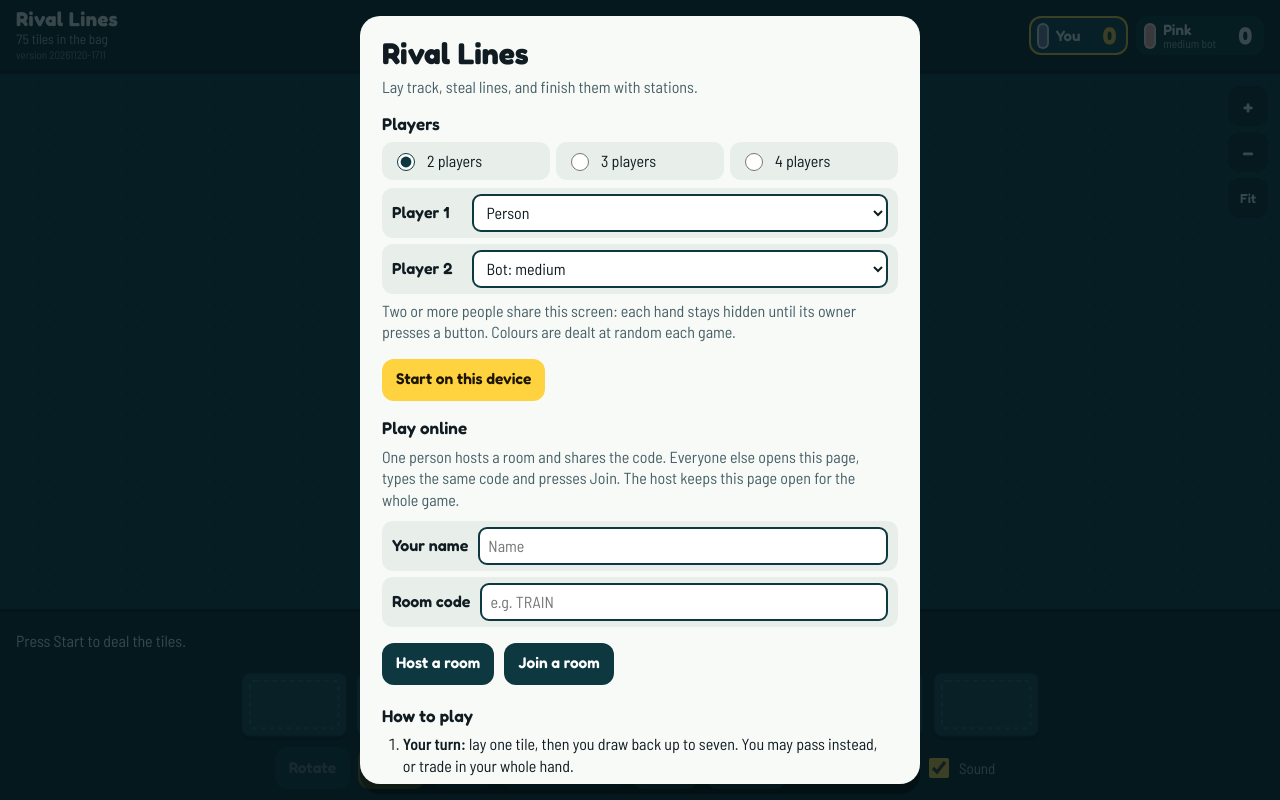
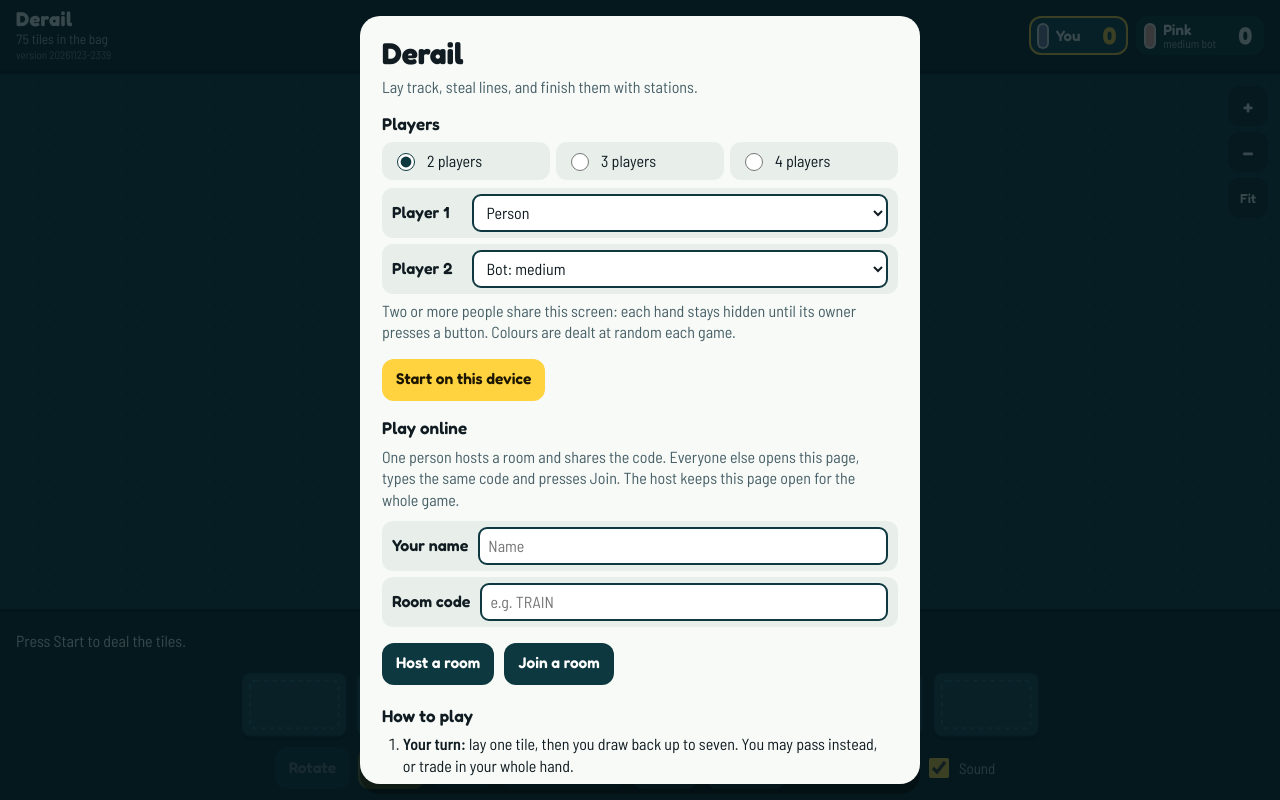
Before and after one commit to nosutt/rival-lines, a plain HTML site: page index.html in a window 1280 px wide. Drawn offline with Linux system fonts and the light colour scheme.

Commit message:
Rename the game to Derail
Co-Authored-By: Claude Opus 5.5 <noreply@anthropic.com>
Claude-Session: https://claude.ai/code/session_01Cqc4oaWtBfKEk3cexZ1itL

```diff
--- a/index.html
+++ b/index.html
@@ -3,10 +3,10 @@
 <head>
 <meta charset="utf-8">
 <meta name="viewport" content="width=device-width, initial-scale=1">
-<title>Rival Lines Online</title>
+<title>Derail</title>
 <meta http-equiv="Cache-Control" content="no-cache, no-store, must-revalidate"><meta http-equiv="Pragma" content="no-cache"><meta http-equiv="Expires" content="0">
 <script>
-window.RL_BUILD = "20261120-1711";
+window.RL_BUILD = "20261123-2339";
 (function () { // check for a newer build: on load, when the page comes back to the front, and every 2 minutes
   function check(onLoad) {
     try {
@@ -183,7 +183,7 @@ div.tilebtn { cursor: default; }
 <body>
 <div id="app">
   <header id="top">
-    <div id="mid"><div id="title">Rival Lines</div><div id="bag"></div><div id="ver" style="font-size:11px;color:#9fbdbb;opacity:.7">version 20261120-1711</div></div>
+    <div id="mid"><div id="title">Derail</div><div id="bag"></div><div id="ver" style="font-size:11px;color:#9fbdbb;opacity:.7">version 20261123-2339</div></div>
     <div id="chips"></div>
   </header>
   <main id="boardWrap">
@@ -616,7 +616,7 @@ div.tilebtn { cursor: default; }
 
 </script>
 <script>
-/* Rival Lines — page: tile art, board, hands, turns for 2 to 4 players. All motion is driven from JS tickers. */
+/* Derail — page: tile art, board, hands, turns for 2 to 4 players. All motion is driven from JS tickers. */
 (function () {
   'use strict';
   var E = window.Engine, Bot = window.Bot;
@@ -1088,7 +1088,7 @@ div.tilebtn { cursor: default; }
   function showStart() {
     var np = '';
     [2, 3, 4].forEach(function (n) { np += '<label class="opt" for="np' + n + '"><input type="radio" name="np" id="np' + n + '" value="' + n + '"' + (cfg.n === n ? ' checked' : '') + '><span>' + n + ' players</span></label>'; });
-    sheet('<h1>Rival Lines</h1><p class="sub">Lay track, steal lines, and finish them with stations.</p>' +
+    sheet('<h1>Derail</h1><p class="sub">Lay track, steal lines, and finish them with stations.</p>' +
       '<h2>Players</h2><div class="opts row">' + np + '</div><div class="seats">' + seatRows() + '</div><p class="sub">Two or more people share this screen: each hand stays hidden until its owner presses a button. Colours are dealt at random each game.</p>' +
       '<div class="sheetbar"><button type="button" class="btn primary" id="startBtn">Start on this device</button>' + (started ? '<button type="button" class="btn" id="closeBtn">Back to the game</button>' : '') + '</div>' + onlineBlock() + '<h2 style="margin-top:20px">How to play</h2>' + RULES + '<h2 style="margin-top:20px">All 90 tiles</h2><p class="sub">Every tile in the game and how many there are. Tiles turn around, so a left turn can also point the other way.</p>' + tileGrid());
   }
```
